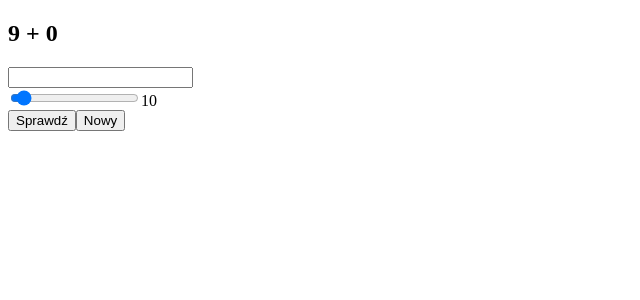
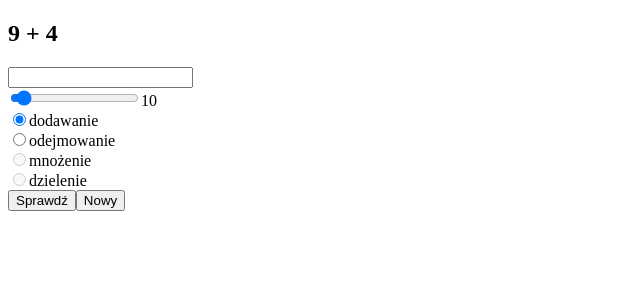
Before and after one commit to mattcitysurfer/liczymy-app, an Angular app: page / in a window 1280 px wide. Shown: the top 300 px of the page, without its empty margins (0-640 px from the left). Built offline with nearby package versions, Linux system fonts and the light colour scheme.

Commit message:
operation selector added - application works for adding and subtracting

```diff
--- a/src/app/counting/counting.component.html
+++ b/src/app/counting/counting.component.html
@@ -1,4 +1,4 @@
-<h2>{{firstNumber}} + {{secondNumber}}</h2>
+<h2>{{firstNumber}} {{mathOperator}} {{secondNumber}}</h2>
 <input [(ngModel)]="userResult" type="number" >
 
 <br>
@@ -6,6 +6,22 @@
 <output>{{levalSelected}}</output>
 
 <br>
+<input [(ngModel)]="operationSelected" type="radio" name="operation" value="ADD" checked="checked">
+<label for="add">dodawanie</label>
+<br>
+<input [(ngModel)]="operationSelected" type="radio" name="operation" value="SUBTRACT">
+<label for="subtract">odejmowanie</label>
+
+<br>
+<input [(ngModel)]="operationSelected" type="radio" name="operation" value="MULTIPLY" disabled="true">
+<label for="multiply">mnożenie</label>
+<br>
+<input [(ngModel)]="operationSelected" type="radio" name="operation" value="DIVIDE" disabled="true">
+<label for="divide">dzielenie</label>
+<br>
+
 <button (click)="checkResult()">Sprawdź</button>
 <button (click)="newNumbers()">Nowy</button>
+
+<br>
 <h3>{{feedbackMessage}}</h3>
--- a/src/app/counting/counting.component.ts
+++ b/src/app/counting/counting.component.ts
@@ -7,6 +7,8 @@ import { Component } from '@angular/core';
 })
 export class CountingComponent {
   levalSelected: number = 10;
+  operationSelected: string = "ADD";
+  mathOperator = "+"
 
   firstNumber: number = 0;
   secondNumber: number = 0;
@@ -39,8 +41,19 @@ export class CountingComponent {
       throw new Error('Maximum sum must be greater than 1 to get two positive numbers.');
     }
 
-    this.firstNumber = Math.floor(Math.random() * (this.levalSelected - 1)) + 1;
-    this.secondNumber = Math.floor(Math.random() * (this.levalSelected - this.firstNumber));
-    this.result = this.firstNumber + this.secondNumber;
+    let random1 = Math.floor(Math.random() * (this.levalSelected - 1)) + 1;
+    let random2 = Math.floor(Math.random() * (this.levalSelected - this.firstNumber));
+
+    if (this.operationSelected === "ADD") {
+      this.firstNumber = random1;
+      this.secondNumber = random2;
+      this.result = random1 + random2;
+      this.mathOperator = "+";
+    } else if (this.operationSelected === "SUBTRACT") {
+      this.firstNumber = random1 + random2;
+      this.secondNumber = random1;
+      this.result = random2;
+      this.mathOperator = "-";
+    }
   }
 }
```
